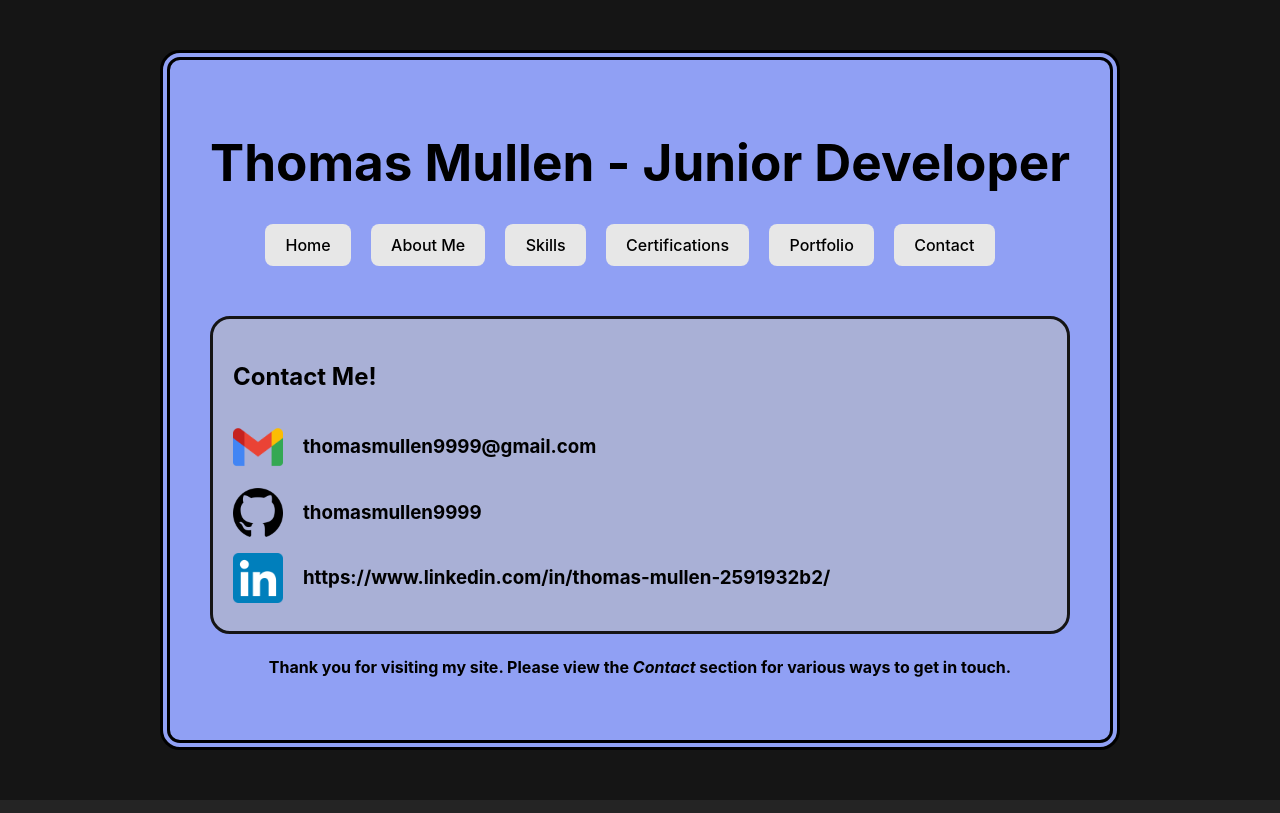
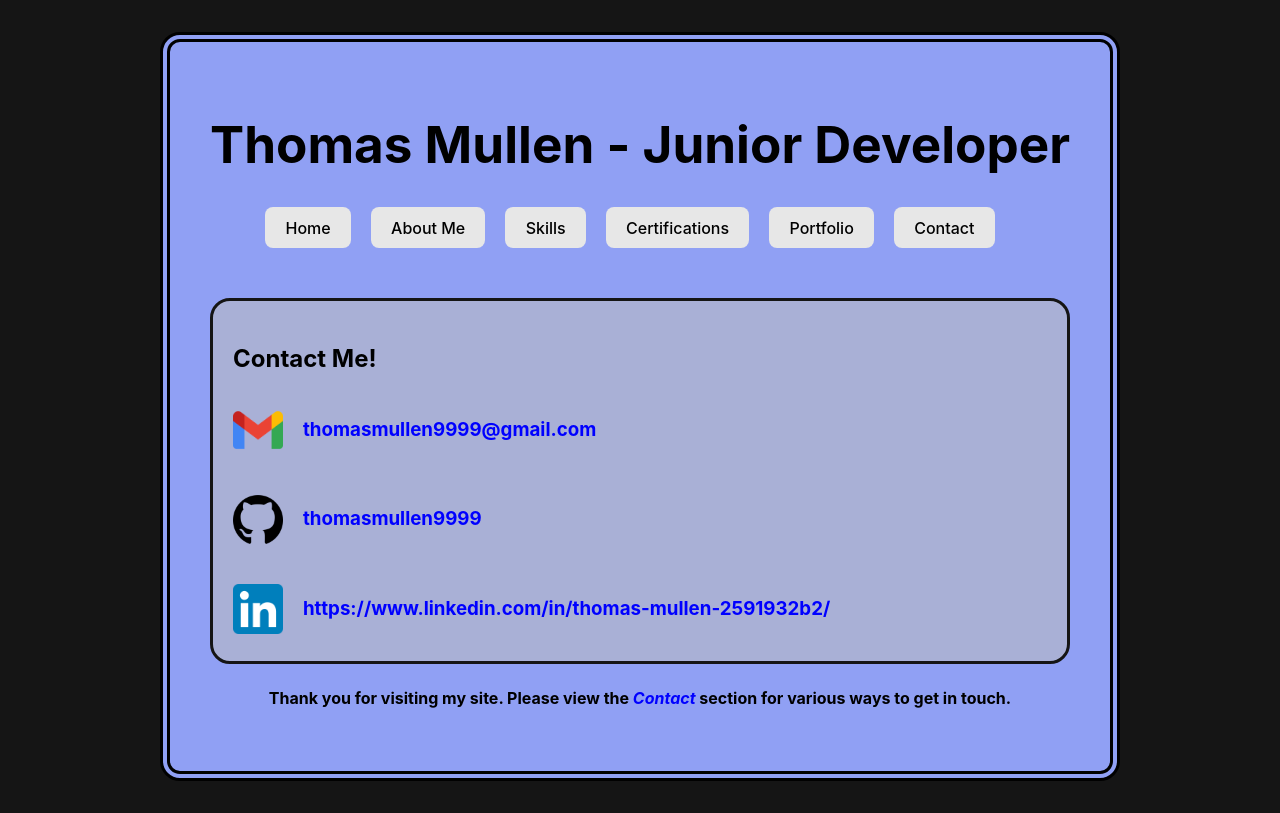
Before and after one commit to thomasmullen9999/portfolio, a React (Vite) app: page /contact in a window 1280 px wide. Built offline with nearby package versions, Linux system fonts and the light colour scheme.

Commit message:
add hyperlinks to various sections

```diff
--- a/components/AboutMe.tsx
+++ b/components/AboutMe.tsx
@@ -5,6 +5,7 @@ const AboutMe = () => {
       <h2>About Me</h2>
 
       <p>My interest in the Tech industry comes from an enjoyment of using deductive processes to find solutions to problems and creating applications which cater to a client’s needs. This year I undertook a software development bootcamp with Northcoders, where I learned valuable skills relating to industry practices. As somebody with experience in working with a variety of programming languages, as well as a background in computer science, I am interested in gaining a position in a professional software development role in order to further my programming career.</p>
+      <img src="/coding.png" alt="A device screen featuring many lines of code"></img>
       <h3>Hobbies/Interests</h3>
       <p>I love music, and have taught myself to play bass guitar using books and online tutorials. I play in a band, which has helped to improve my teamwork, creativity and coordination skills. Some of my favourite bands include The Cure, The Smiths, Queen, Led Zeppelin, Nirvana and Alice in Chains.</p>
       <img src="/bass.png" alt="A sleek black bass guitar"></img>
--- a/components/Contact.tsx
+++ b/components/Contact.tsx
@@ -1,3 +1,5 @@
+import { Button } from "react-bootstrap";
+import { Link } from "react-router-dom";
 
 
 const Contact = () => {
@@ -7,19 +9,18 @@ const Contact = () => {
 
       <div className="contact-detail">
         <img src="/gmaillogo.png" className="contact-icon"></img>
-        <h3>thomasmullen9999@gmail.com</h3>
+        <h3><Link to="mailto:thomasmullen9999@gmail.com">thomasmullen9999@gmail.com</Link></h3>
       </div>
-
+      <br></br>
       <div className="contact-detail">
         <img src="/githublogo.png" className="contact-icon"></img>
-        <h3>thomasmullen9999</h3>
+        <h3><Link to="https://www.github.com/thomasmullen9999" target="blank">thomasmullen9999</Link></h3>
       </div>
-
+      <br></br>
       <div className="contact-detail">
         <img src="/linkedinlogo.png" className="contact-icon"></img>
-        <h3>https://www.linkedin.com/in/thomas-mullen-2591932b2/</h3>
+        <h3><Link to="https://www.linkedin.com/in/thomas-mullen-2591932b2/" target="blank">https://www.linkedin.com/in/thomas-mullen-2591932b2/</Link></h3>
       </div>
-
     </div>
   );
 };
--- a/components/Footer.tsx
+++ b/components/Footer.tsx
@@ -1,7 +1,11 @@
+import { Button } from "react-bootstrap";
+import { Link } from "react-router-dom";
+
+
 const Footer = () => {
   return (
     <footer>
-      <h4>Thank you for visiting my site. Please view the <em>Contact</em> section for various ways to get in touch.</h4>
+      <h4>Thank you for visiting my site. Please view the <em><Link to="/contact">Contact</Link> </em> section for various ways to get in touch.</h4>
     </footer>
   );
 };
--- a/components/Home.tsx
+++ b/components/Home.tsx
@@ -1,3 +1,5 @@
+import { Button } from "react-bootstrap";
+import { Link } from "react-router-dom";
 
 
 const Home = () => {
@@ -5,9 +7,11 @@ const Home = () => {
     <div id="home">
       <h2>Home</h2>
       <p>Welcome to my website! This site was created to act as a showcase of my web programming abilities, as well as provide links to several external websites and applications which I have created as part of my software development portfolio. Several of these projects were created whilst studying at a bootcamp or completing online courses, while others were created in my own personal time as an attempt to continue to hone my coding knowledge and broaden my skillset as a dev.</p>
+
+      <p>This site has several sections which can be accessed through the navigation buttons above. <em><Link to="/aboutme">About Me</Link></em> contains some information about my hobbies and interests, as well as who I am as a person. The <em><Link to="/skills">Skills</Link></em> section displays a list of technical skills I am proficient in (languages, frameworks, etc.), whilst the <em><Link to="/certifications">Certifications</Link></em> section contains a selection of awards I have achieved in some relevant courses. The actual list of projects I have worked on can be found in the <em><Link to="/portfolio">Portfolio</Link></em> section.</p>
+      <br></br>
       <img src="/webdesign.png" alt="Web design stock image featuring an Apple iMac"></img>
-      <p>This site has several sections which can be accessed through the navigation buttons above. <em>About Me</em> contains some information about my hobbies and interests, as well as who I am as a person. The <em>Skills</em> section displays a list of technical skills I am proficient in (languages, frameworks, etc.), whilst the <em>Certifications</em> section contains a selection of awards I have achieved in some relevant courses. The actual list of projects I have worked on can be found in the <em>Portfolio</em> section.</p>
-      <img src="/coding.png" alt="A device screen featuring many lines of code"></img>
+
     </div>
   );
 };
--- a/components/PortfolioList.tsx
+++ b/components/PortfolioList.tsx
@@ -15,7 +15,6 @@ const PortfolioList = () => {
           <p><strong>Links:</strong> <Link to="https://nc-news-evv6.onrender.com/api" target="blank">Hosted API</Link> | <Link to="https://github.com/thomasmullen9999/nc-news" target="blank">GitHub Repo</Link></p>
             <p><strong>Description: </strong>A website in the style of Reddit or Quora, which draws information from a database of users, articles, topics and comments. It is a server-side application, mimicking the back-end of a news website. Created during the back-end portion of my time studying at the Northcoders Software Development Bootcamp.</p>
             <p><strong>Languages/Tech Stack:</strong> Javascript, Node.js, PostgreSQL</p>
-
           </div>
         </section>
       </div>
@@ -29,7 +28,6 @@ const PortfolioList = () => {
         <p><strong>Links: </strong><Link to="https://thomas-mullen-nc-news.netlify.app/" target="blank">Hosted Site</Link> | <Link to="https://github.com/thomasmullen9999/fe-nc-news" target="blank">GitHub Repo</Link></p>
         <p><strong>Description: </strong>A website which allows users to browse a selection of articles, topics and comments, connected to my NC back-end project. The site was designed to be viewable on a variety of devices, and accessibility was an important factor when designing the site. Created during the front-end portion of my time studying at the Northcoders Software Development Bootcamp.</p>
         <p><strong>Languages/Tech Stack: </strong>HTML/CSS, Javascript, React.js, Bootstrap, Netlify</p>
-
 
         </div>
         </section>
```
